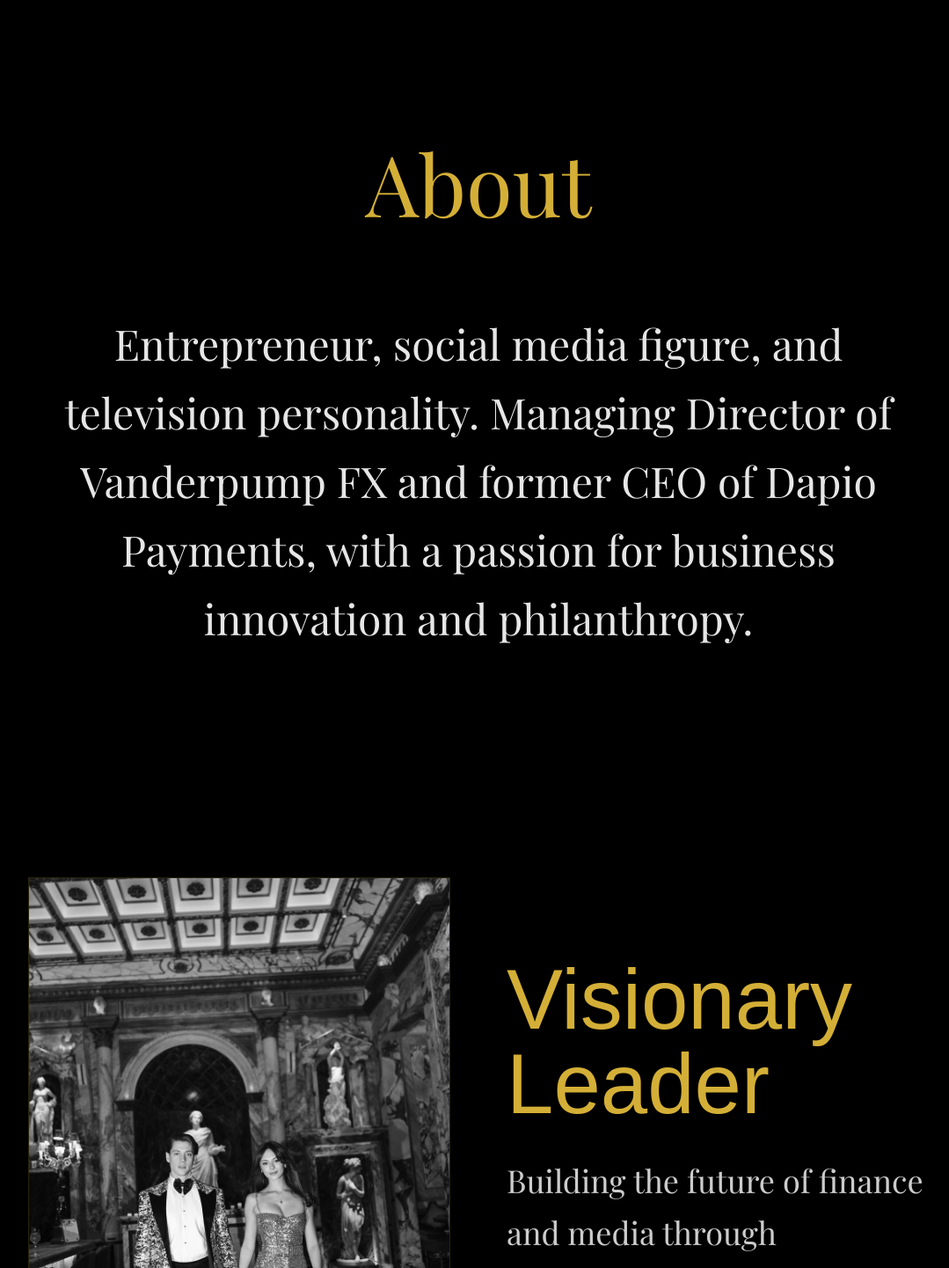
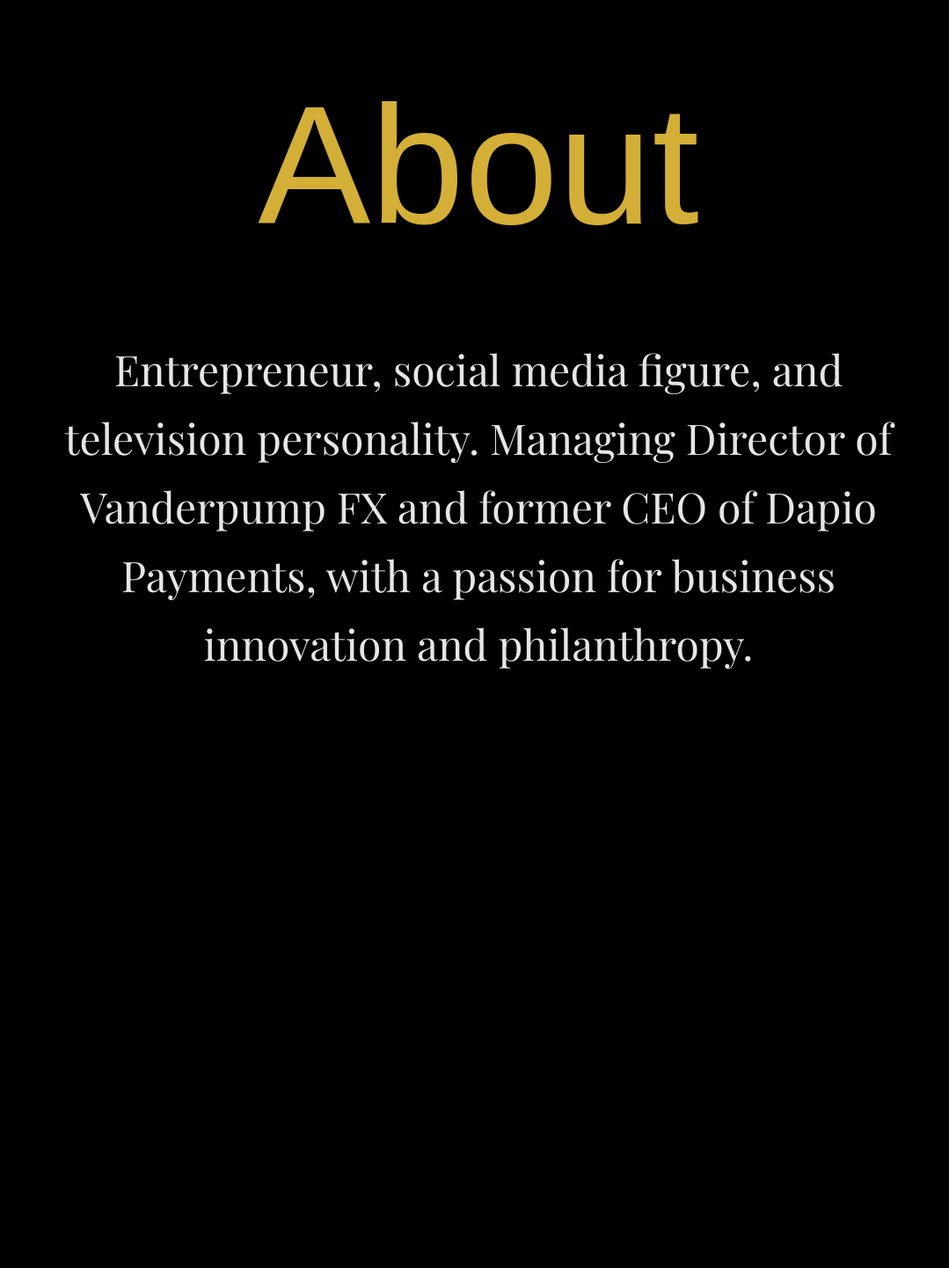
Before and after one commit to jackvdp/samuelvanderpump, a Next.js app: page / in a window 1280 px wide. Shown: the part 769-2210 px from the top of the page at 88% size, without its empty margins (96-1175 px from the left). Built offline with nearby package versions, Linux system fonts and the light colour scheme; a web font is replaced by a local one.

Commit message:
Improve transition between sections

```diff
--- a/src/components/bio.tsx
+++ b/src/components/bio.tsx
@@ -1,38 +1,115 @@
 "use client";
 
-import { motion } from "framer-motion";
+import { motion, useScroll, useTransform } from "framer-motion";
 import Image from "next/image";
+import { useRef } from "react";
 
 export default function Bio() {
   return (
     <section className="relative">
       {/* About Section */}
+      <div className="h-[200vh]">
+        <AboutSection />
+      </div>
+
+      {/* Portrait Image 1 with Text */}
+      <div className="h-[200vh]">
+        <PortraitSection1 />
+      </div>
+
+      {/* Vanderpump FX Section */}
+      <div className="h-[200vh]">
+        <VanderpumpFXSection />
+      </div>
+
+      {/* Landscape Image 1 */}
+      <div className="h-[200vh]">
+        <LandscapeSection1 />
+      </div>
+
+      {/* Vanderpod Section */}
+      <div className="h-[200vh]">
+        <VanderpodSection />
+      </div>
+
+      {/* Portrait Image 2 with Text */}
+      <div className="h-[200vh]">
+        <PortraitSection2 />
+      </div>
+
+      {/* Television Section */}
+      <div className="h-[200vh]">
+        <TelevisionSection />
+      </div>
+
+      {/* Landscape Image 2 */}
+      <div className="h-[200vh]">
+        <LandscapeSection2 />
+      </div>
+
+      {/* Philanthropy Section */}
+      <div className="h-[200vh]">
+        <PhilanthropySection />
+      </div>
+
+      {/* Portrait Image 3 with Text */}
+      <div className="h-[200vh]">
+        <PortraitSection3 />
+      </div>
+    </section>
+  );
+}
+
+function AboutSection() {
+  const ref = useRef(null);
+  const { scrollYProgress } = useScroll({
+    target: ref,
+    offset: ["start start", "end start"]
+  });
+
+  const opacity = useTransform(scrollYProgress, [0, 0.5, 1], [1, 1, 0]);
+  const scale = useTransform(scrollYProgress, [0, 0.5, 1], [1, 1, 0.8]);
+
+  return (
+    <div ref={ref} className="h-full">
       <motion.div
-        initial={{ opacity: 0, y: 50 }}
-        whileInView={{ opacity: 1, y: 0 }}
-        viewport={{ once: true, amount: 0.3 }}
-        transition={{ duration: 1, ease: "easeOut" }}
-        className="min-h-screen flex flex-col items-center justify-center px-8 md:px-16 lg:px-32 py-32"
+        style={{ opacity, scale }}
+        className="sticky top-0 h-screen flex flex-col items-center justify-center px-8 md:px-16 lg:px-32"
       >
-        <p className="font-great-vibes text-8xl text-[#D4AF37] mb-24 text-center">
+        <h2 className="font-great-vibes text-8xl md:text-[10rem] lg:text-[12rem] text-[#D4AF37] mb-24 text-center">
           About
-        </p>
+        </h2>
         <p className="font-playfair text-3xl md:text-4xl lg:text-5xl text-white/90 leading-relaxed max-w-6xl mx-auto text-center">
           Entrepreneur, social media figure, and television personality. Managing Director of Vanderpump FX
           and former CEO of Dapio Payments, with a passion for business innovation and philanthropy.
         </p>
       </motion.div>
+    </div>
+  );
+}
 
-      {/* Portrait Image 1 with Text */}
+function PortraitSection1() {
+  const ref = useRef(null);
+  const { scrollYProgress } = useScroll({
+    target: ref,
+    offset: ["start start", "end start"]
+  });
+
+  const imageScale = useTransform(scrollYProgress, [0, 0.5, 1], [1, 1, 0.9]);
+  const textX = useTransform(scrollYProgress, [0, 0.5, 1], [0, 0, -100]);
+  const opacity = useTransform(scrollYProgress, [0, 0.5, 1], [1, 1, 0]);
+
+  return (
+    <div ref={ref} className="h-full">
       <motion.div
-        initial={{ opacity: 0, scale: 0.95 }}
-        whileInView={{ opacity: 1, scale: 1 }}
-        viewport={{ once: true, amount: 0.2 }}
-        transition={{ duration: 1.2, ease: "easeOut" }}
-        className="min-h-screen flex items-center justify-center px-8 md:px-16 lg:px-32 py-32"
+        style={{ opacity }}
+        className="sticky top-0 h-screen flex items-center justify-center px-8 md:px-16 lg:px-32"
       >
         <div className="grid grid-cols-1 lg:grid-cols-2 gap-16 max-w-7xl w-full items-center">
-          <div className="relative h-[70vh] lg:h-[80vh] w-full border border-[#D4AF37]/20 overflow-hidden">
+          <motion.div
+            style={{ scale: imageScale }}
+            className="relative h-[70vh] lg:h-[80vh] w-full border border-[#D4AF37]/20 overflow-hidden"
+          >
             <Image
               src="/photos/portrait1.JPG"
               alt="Samuel Vanderpump"
@@ -40,25 +117,39 @@
               className="object-cover object-center"
               priority
             />
-          </div>
-          <div className="flex flex-col justify-center">
+          </motion.div>
+          <motion.div
+            style={{ x: textX }}
+            className="flex flex-col justify-center"
+          >
             <h3 className="font-great-vibes text-6xl md:text-7xl lg:text-8xl text-[#D4AF37] mb-8">
               Visionary Leader
             </h3>
             <p className="font-playfair text-2xl md:text-3xl lg:text-4xl text-white/80 leading-relaxed">
               Building the future of finance and media through innovation, dedication, and strategic vision.
             </p>
-          </div>
+          </motion.div>
         </div>
       </motion.div>
+    </div>
+  );
+}
 
-      {/* Vanderpump FX Section */}
+function VanderpumpFXSection() {
+  const ref = useRef(null);
+  const { scrollYProgress } = useScroll({
+    target: ref,
+    offset: ["start start", "end start"]
+  });
+
+  const y = useTransform(scrollYProgress, [0, 0.5, 1], [0, 0, -100]);
+  const opacity = useTransform(scrollYProgress, [0, 0.5, 1], [1, 1, 0]);
+
+  return (
+    <div ref={ref} className="h-full">
       <motion.div
-        initial={{ opacity: 0, y: 50 }}
-        whileInView={{ opacity: 1, y: 0 }}
-        viewport={{ once: true, amount: 0.3 }}
-        transition={{ duration: 1, ease: "easeOut" }}
-        className="min-h-screen flex flex-col items-center justify-center px-8 md:px-16 lg:px-32 py-32"
+        style={{ opacity, y }}
+        className="sticky top-0 h-screen flex flex-col items-center justify-center px-8 md:px-16 lg:px-32"
       >
         <div className="max-w-6xl mx-auto">
           <h3 className="font-great-vibes text-8xl md:text-[10rem] lg:text-[12rem] text-[#D4AF37] mb-16 text-center">
@@ -80,32 +171,57 @@
           </div>
         </div>
       </motion.div>
+    </div>
+  );
+}
 
-      {/* Landscape Image 1 - Full width edge to edge */}
+function LandscapeSection1() {
+  const ref = useRef(null);
+  const { scrollYProgress } = useScroll({
+    target: ref,
+    offset: ["start start", "end start"]
+  });
+
+  const scale = useTransform(scrollYProgress, [0, 0.5, 1], [1, 1, 1.1]);
+  const opacity = useTransform(scrollYProgress, [0, 0.5, 1], [1, 1, 0]);
+
+  return (
+    <div ref={ref} className="h-full">
       <motion.div
-        initial={{ opacity: 0, scale: 0.95 }}
-        whileInView={{ opacity: 1, scale: 1 }}
-        viewport={{ once: true, amount: 0.3 }}
-        transition={{ duration: 1.2, ease: "easeOut" }}
-        className="min-h-screen flex items-center justify-center"
+        style={{ opacity }}
+        className="sticky top-0 h-screen flex items-center justify-center"
       >
-        <div className="relative h-screen w-full border-y border-[#D4AF37]/20 overflow-hidden">
+        <motion.div
+          style={{ scale }}
+          className="relative h-screen w-full border-y border-[#D4AF37]/20 overflow-hidden"
+        >
           <Image
             src="/photos/landscape1.JPG"
             alt="Samuel Vanderpump Professional"
             fill
             className="object-cover object-center"
           />
-        </div>
+        </motion.div>
       </motion.div>
+    </div>
+  );
+}
 
-      {/* Vanderpod Section */}
+function VanderpodSection() {
+  const ref = useRef(null);
+  const { scrollYProgress } = useScroll({
+    target: ref,
+    offset: ["start start", "end start"]
+  });
+
+  const y = useTransform(scrollYProgress, [0, 0.5, 1], [0, 0, -100]);
+  const opacity = useTransform(scrollYProgress, [0, 0.5, 1], [1, 1, 0]);
+
+  return (
+    <div ref={ref} className="h-full">
       <motion.div
-        initial={{ opacity: 0, y: 50 }}
-        whileInView={{ opacity: 1, y: 0 }}
-        viewport={{ once: true, amount: 0.3 }}
-        transition={{ duration: 1, ease: "easeOut" }}
-        className="min-h-screen flex flex-col items-center justify-center px-8 md:px-16 lg:px-32 py-32"
+        style={{ opacity, y }}
+        className="sticky top-0 h-screen flex flex-col items-center justify-center px-8 md:px-16 lg:px-32"
       >
         <div className="max-w-6xl mx-auto">
           <h3 className="font-great-vibes text-8xl md:text-[10rem] lg:text-[12rem] text-[#D4AF37] mb-16 text-center">
@@ -117,42 +233,71 @@
           </p>
         </div>
       </motion.div>
+    </div>
+  );
+}
 
-      {/* Portrait Image 2 with Text */}
+function PortraitSection2() {
+  const ref = useRef(null);
+  const { scrollYProgress } = useScroll({
+    target: ref,
+    offset: ["start start", "end start"]
+  });
+
+  const imageScale = useTransform(scrollYProgress, [0, 0.5, 1], [1, 1, 0.9]);
+  const textX = useTransform(scrollYProgress, [0, 0.5, 1], [0, 0, 100]);
+  const opacity = useTransform(scrollYProgress, [0, 0.5, 1], [1, 1, 0]);
+
+  return (
+    <div ref={ref} className="h-full">
       <motion.div
-        initial={{ opacity: 0, scale: 0.95 }}
-        whileInView={{ opacity: 1, scale: 1 }}
-        viewport={{ once: true, amount: 0.2 }}
-        transition={{ duration: 1.2, ease: "easeOut" }}
-        className="min-h-screen flex items-center justify-center px-8 md:px-16 lg:px-32 py-32"
+        style={{ opacity }}
+        className="sticky top-0 h-screen flex items-center justify-center px-8 md:px-16 lg:px-32"
       >
         <div className="grid grid-cols-1 lg:grid-cols-2 gap-16 max-w-7xl w-full items-center">
-          <div className="flex flex-col justify-center lg:order-2">
+          <motion.div
+            style={{ x: textX }}
+            className="flex flex-col justify-center lg:order-2"
+          >
             <h3 className="font-great-vibes text-6xl md:text-7xl lg:text-8xl text-[#D4AF37] mb-8">
               Media Presence
             </h3>
             <p className="font-playfair text-2xl md:text-3xl lg:text-4xl text-white/80 leading-relaxed">
               Bringing authenticity and charisma to every platform, connecting with audiences worldwide.
             </p>
-          </div>
-          <div className="relative h-[70vh] lg:h-[80vh] w-full border border-[#D4AF37]/20 overflow-hidden lg:order-1">
+          </motion.div>
+          <motion.div
+            style={{ scale: imageScale }}
+            className="relative h-[70vh] lg:h-[80vh] w-full border border-[#D4AF37]/20 overflow-hidden lg:order-1"
+          >
             <Image
               src="/photos/portrait2.JPG"
               alt="Samuel Vanderpump Portrait"
               fill
               className="object-cover object-center"
             />
-          </div>
+          </motion.div>
         </div>
       </motion.div>
+    </div>
+  );
+}
 
-      {/* Television Section */}
+function TelevisionSection() {
+  const ref = useRef(null);
+  const { scrollYProgress } = useScroll({
+    target: ref,
+    offset: ["start start", "end start"]
+  });
+
+  const y = useTransform(scrollYProgress, [0, 0.5, 1], [0, 0, -100]);
+  const opacity = useTransform(scrollYProgress, [0, 0.5, 1], [1, 1, 0]);
+
+  return (
+    <div ref={ref} className="h-full">
       <motion.div
-        initial={{ opacity: 0, y: 50 }}
-        whileInView={{ opacity: 1, y: 0 }}
-        viewport={{ once: true, amount: 0.3 }}
-        transition={{ duration: 1, ease: "easeOut" }}
-        className="min-h-screen flex flex-col items-center justify-center px-8 md:px-16 lg:px-32 py-32"
+        style={{ opacity, y }}
+        className="sticky top-0 h-screen flex flex-col items-center justify-center px-8 md:px-16 lg:px-32"
       >
         <div className="max-w-6xl mx-auto">
           <h3 className="font-great-vibes text-8xl md:text-[10rem] lg:text-[12rem] text-[#D4AF37] mb-16 text-center">
@@ -165,32 +310,57 @@
           </p>
         </div>
       </motion.div>
+    </div>
+  );
+}
 
-      {/* Landscape Image 2 - Full width edge to edge */}
+function LandscapeSection2() {
+  const ref = useRef(null);
+  const { scrollYProgress } = useScroll({
+    target: ref,
+    offset: ["start start", "end start"]
+  });
+
+  const scale = useTransform(scrollYProgress, [0, 0.5, 1], [1, 1, 1.1]);
+  const opacity = useTransform(scrollYProgress, [0, 0.5, 1], [1, 1, 0]);
+
+  return (
+    <div ref={ref} className="h-full">
       <motion.div
-        initial={{ opacity: 0, scale: 0.95 }}
-        whileInView={{ opacity: 1, scale: 1 }}
-        viewport={{ once: true, amount: 0.3 }}
-        transition={{ duration: 1.2, ease: "easeOut" }}
-        className="min-h-screen flex items-center justify-center"
+        style={{ opacity }}
+        className="sticky top-0 h-screen flex items-center justify-center"
       >
-        <div className="relative h-screen w-full border-y border-[#D4AF37]/20 overflow-hidden">
+        <motion.div
+          style={{ scale }}
+          className="relative h-screen w-full border-y border-[#D4AF37]/20 overflow-hidden"
+        >
           <Image
             src="/photos/landscape2.JPG"
             alt="Samuel Vanderpump Television"
             fill
             className="object-cover object-center"
           />
-        </div>
+        </motion.div>
       </motion.div>
+    </div>
+  );
+}
 
-      {/* Philanthropy Section */}
+function PhilanthropySection() {
+  const ref = useRef(null);
+  const { scrollYProgress } = useScroll({
+    target: ref,
+    offset: ["start start", "end start"]
+  });
+
+  const y = useTransform(scrollYProgress, [0, 0.5, 1], [0, 0, -100]);
+  const opacity = useTransform(scrollYProgress, [0, 0.5, 1], [1, 1, 0]);
+
+  return (
+    <div ref={ref} className="h-full">
       <motion.div
-        initial={{ opacity: 0, y: 50 }}
-        whileInView={{ opacity: 1, y: 0 }}
-        viewport={{ once: true, amount: 0.3 }}
-        transition={{ duration: 1, ease: "easeOut" }}
-        className="min-h-screen flex flex-col items-center justify-center px-8 md:px-16 lg:px-32 py-32"
+        style={{ opacity, y }}
+        className="sticky top-0 h-screen flex flex-col items-center justify-center px-8 md:px-16 lg:px-32"
       >
         <div className="max-w-6xl mx-auto">
           <h3 className="font-great-vibes text-8xl md:text-[10rem] lg:text-[12rem] text-[#D4AF37] mb-16 text-center">
@@ -221,34 +391,52 @@
           </div>
         </div>
       </motion.div>
+    </div>
+  );
+}
 
-      {/* Portrait Image 3 with Text */}
+function PortraitSection3() {
+  const ref = useRef(null);
+  const { scrollYProgress } = useScroll({
+    target: ref,
+    offset: ["start start", "end start"]
+  });
+
+  const imageScale = useTransform(scrollYProgress, [0, 0.5, 1], [1, 1, 0.9]);
+  const textX = useTransform(scrollYProgress, [0, 0.5, 1], [0, 0, -100]);
+  const opacity = useTransform(scrollYProgress, [0, 0.5, 1], [1, 1, 0]);
+
+  return (
+    <div ref={ref} className="h-full">
       <motion.div
-        initial={{ opacity: 0, scale: 0.95 }}
-        whileInView={{ opacity: 1, scale: 1 }}
-        viewport={{ once: true, amount: 0.2 }}
-        transition={{ duration: 1.2, ease: "easeOut" }}
-        className="min-h-screen flex items-center justify-center px-8 md:px-16 lg:px-32 py-32"
+        style={{ opacity }}
+        className="sticky top-0 h-screen flex items-center justify-center px-8 md:px-16 lg:px-32"
       >
         <div className="grid grid-cols-1 lg:grid-cols-2 gap-16 max-w-7xl w-full items-center">
-          <div className="relative h-[70vh] lg:h-[80vh] w-full border border-[#D4AF37]/20 overflow-hidden">
+          <motion.div
+            style={{ scale: imageScale }}
+            className="relative h-[70vh] lg:h-[80vh] w-full border border-[#D4AF37]/20 overflow-hidden"
+          >
             <Image
               src="/photos/portrait3.JPG"
               alt="Samuel Vanderpump"
               fill
               className="object-cover object-center"
             />
-          </div>
-          <div className="flex flex-col justify-center">
+          </motion.div>
+          <motion.div
+            style={{ x: textX }}
+            className="flex flex-col justify-center"
+          >
             <h3 className="font-great-vibes text-6xl md:text-7xl lg:text-8xl text-[#D4AF37] mb-8">
               Making Impact
             </h3>
             <p className="font-playfair text-2xl md:text-3xl lg:text-4xl text-white/80 leading-relaxed">
               Committed to creating positive change through business excellence and charitable endeavors.
             </p>
-          </div>
+          </motion.div>
         </div>
       </motion.div>
-    </section>
+    </div>
   );
 }
```
